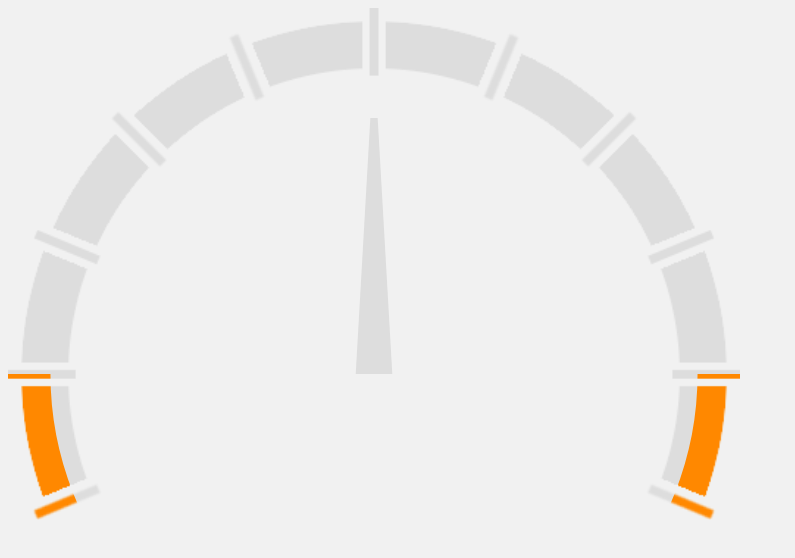
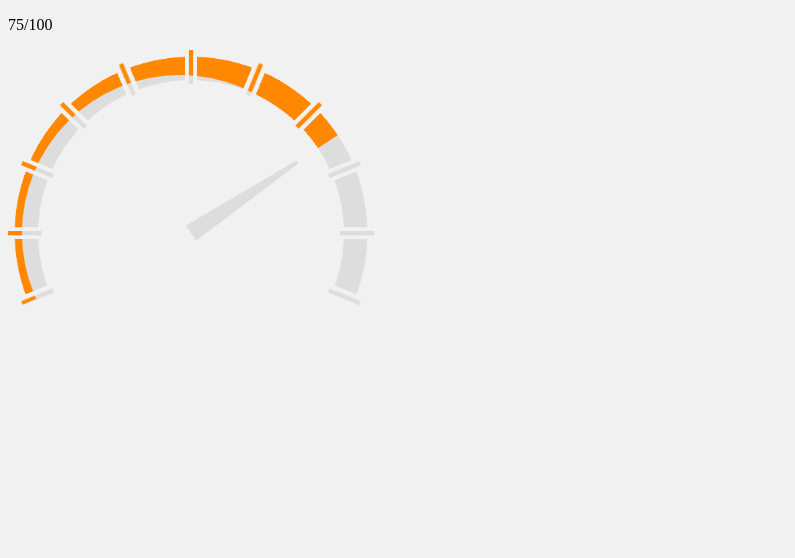
Before and after one commit to nathanfaucett/Speedometer, a website: page index.html in a window 1280 px wide. Shown: the whole page, without its empty margins (0-795 px from the left). Drawn offline with Linux system fonts and the light colour scheme.

Commit message:
added animation

```diff
--- a/index.html
+++ b/index.html
@@ -17,16 +17,32 @@
 
     <body style="background: #f1f1f1;">
 
-		<div id="speedometer"></div>
+		<div id="speedometer">
+      <p id="speedometer-count"></p>
+    </div>
 
 		<script type="text/javascript" src="./index.js"></script>
 		<script type="text/javascript">
       var speedometer = new Speedometer({
-        id: "speedometer",
-        height: 512,
-        value: 50,
-        total: 100
-      });
+          id: "speedometer",
+          backgroundColor: "#ddd",
+          barColor: "#ff8800",
+          speed: 5,
+          height: 256,
+          value: 0,
+          total: 100
+        }),
+        el = document.getElementById("speedometer-count");
+
+      speedometer.onload = function() {
+        speedometer.set(75);
+      };
+
+      speedometer.onupdate = function() {
+        var value = speedometer.current * speedometer.total;
+
+        el.innerHTML = (value * 100 | 0) / 100 +"/"+ speedometer.total;
+      };
     </script>
 
 	</body>
--- a/index.js
+++ b/index.js
@@ -44,6 +44,13 @@
         window.clearTimeout
     );
 
+    function easeInOutQuad(b, c, d, t) {
+        t /= d / 2;
+        if (t < 1) return c / 2 * t * t + b;
+        t--;
+        return -c / 2 * (t * (t - 2) - 1) + b;
+    }
+
     function loadImage(src, callback) {
         var image = new Image();
 
@@ -80,6 +87,8 @@
         this.canvas = null;
         this.ctx = null;
 
+        this.speed = ((options.speed = +options.speed) && options.speed > 0) ? options.speed : 1;
+
         this.total = ((options.total = +options.total) && options.total > 0) ? options.total : 100;
         this.value = 0;
 
@@ -89,13 +98,6 @@
         this.from = 0;
         this.current = 0;
 
-        this.startAngle = Math.PI * 0.875;
-        this.currentStartAngle = this.startAngle;
-        this.currentEndAngle = this.startAngle + (Math.PI * 1.125);
-
-        this.arrowStartAngle = Math.PI * -0.63;
-        this.arrowAngle = 0;
-
         this.dt = 1 / 60;
         this._current = 0;
 
@@ -103,11 +105,10 @@
         this._run = false;
         this._requestId = null;
 
-        var _this = this,
-            last = 0;
+        var _this = this;
+        this._update = function _update() {
+            var last = _this._current;
 
-        this._update = function _update() {
-            last = _this._current;
             _this._current = now();
             _this.dt = (_this._current - last) * 0.001;
 
@@ -117,6 +118,9 @@
                 _this._requestId = window.requestAnimationFrame(_this._update, _this.canvas);
             }
         }
+
+        this.onload = null;
+        this.onupdate = null;
 
         return this.init(
             ((options.value = +options.value) && options.value > 0) ? (options.value <= this.total ? options.value : this.total) : 0
@@ -142,6 +146,7 @@
 
             _this._image = image;
             _this.set(value);
+            if (_this.onload) _this.onload();
         });
 
         return this;
@@ -197,9 +202,6 @@
 
         this.diff = diff;
         this.dir = diff < 0 ? -1 : 1;
-        this.current = this.from;
-
-        console.log(this.current);
 
         this.start();
 
@@ -216,18 +218,22 @@
             image = this._image,
             current = 0;
 
-        console.log(this.current, this.diff, dt);
-
-        this.current += this.diff * dt;
+        this.current += this.diff * this.speed * dt;
         current = this.current;
 
-        console.log(this.current, this.diff, dt);
+        if (this.dir === 1) {
+            if (current >= this.to) {
+                this.stop();
+                this.current = this.to
+            }
+        } else {
+            if (current <= this.to) {
+                this.stop();
+                this.current = this.to
+            }
+        }
 
-        if (this.dir === 1) {
-            if (current >= this.to) this.stop();
-        } else {
-            if (current <= this.to) this.stop();
-        }
+        this.onupdate && this.onupdate();
 
         ctx.clearRect(-hw, -hh, w, h);
 
@@ -253,9 +259,11 @@
     };
 
     function drawBar(_this, ctx, dt, w, h) {
+        if (_this.current <= 0) return;
         var offset = h * 0.215,
             lineWidth = w * 0.125,
-            r = (h * 0.9) - lineWidth,
+            r = h * 0.65,
+            angle = (Math.PI * 0.875) + (_this.current * Math.PI * 1.25),
             x = 0,
             y = offset;
 
@@ -265,21 +273,27 @@
         ctx.lineWidth = lineWidth;
 
         ctx.beginPath();
-        ctx.arc(x, y, r, 0, Math.PI, false);
+        ctx.arc(x, y, r, Math.PI * 0.872, angle, false);
         ctx.stroke();
+
+        ctx.fillStyle = this.backgroundColor;
+        ctx.beginPath();
+        ctx.arc(x - (w * 0.03), y, r * 0.95, 0, Math.PI * 2, false);
+        ctx.fill();
 
         ctx.restore();
     }
 
     function drawArrow(_this, ctx, dt, w, h) {
         var offset = h * 0.215,
+            angle = (Math.PI * -0.625) + (_this.current * Math.PI * 1.25),
             x = 0,
             y = offset;
 
         ctx.save();
 
         ctx.translate(x, y);
-        ctx.rotate(0);
+        ctx.rotate(angle);
         ctx.translate(-x, -y);
 
         ctx.fillStyle = _this.backgroundColor;
```
Also changed, not shown: README.md.
